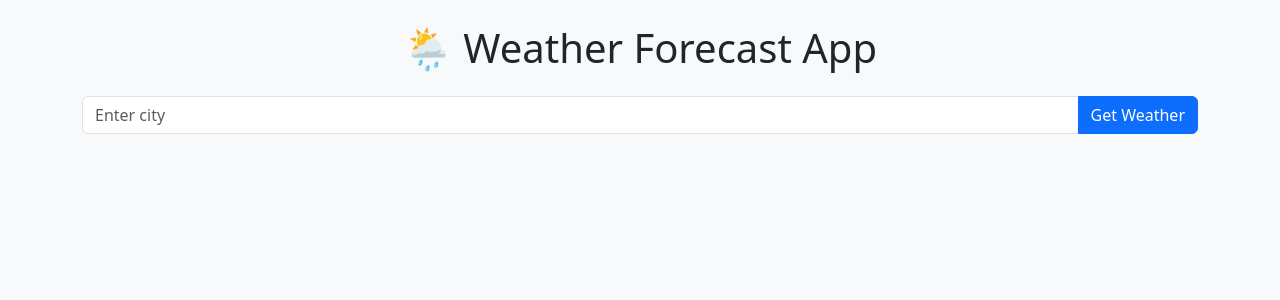
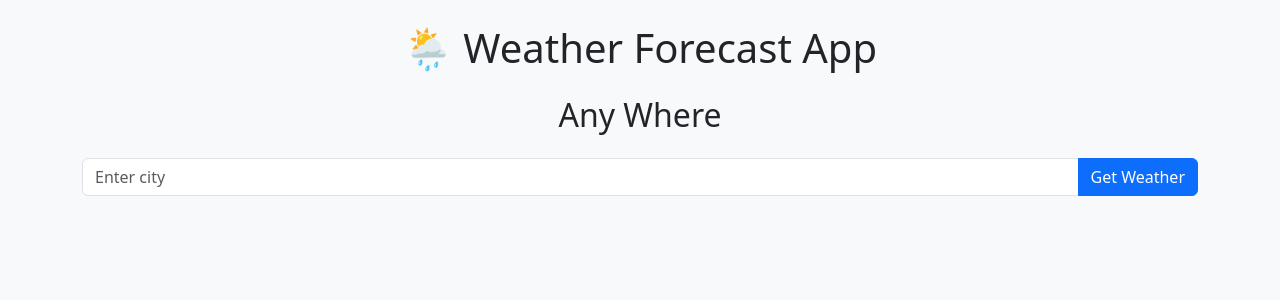
Before and after one commit to venkatamani61/flask-weather-app, a Flask app: page / in a window 1280 px wide. Shown: the top 300 px of the page. Run offline with Flask 3, Linux system fonts and the light colour scheme.

Commit message:
Describe your changes

```diff
--- a/templates/index.html
+++ b/templates/index.html
@@ -12,7 +12,7 @@
 <body class="bg-light">
     <div class="container py-4">
         <h1 class="text-center mb-4">🌦️ Weather Forecast App</h1>
-
+<h2 class="text-center mb-4">Any Where</h2>
         <form method="POST" class="mb-4">
             <div class="input-group">
                 <input type="text" name="city" class="form-control" placeholder="Enter city" required>
```
Also changed, not shown: templates/index1.html (added).
